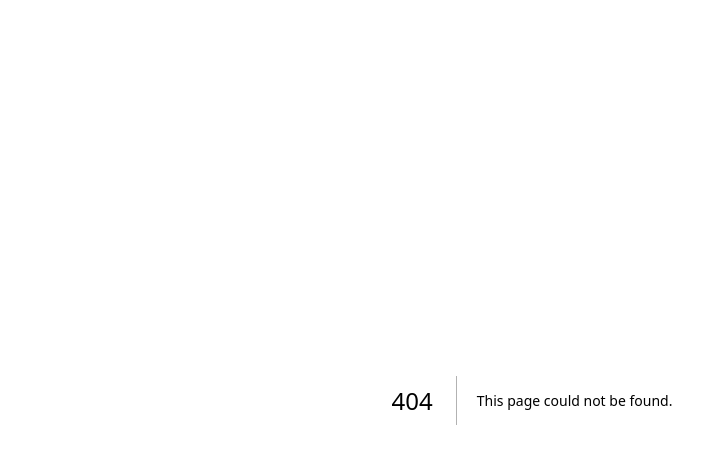
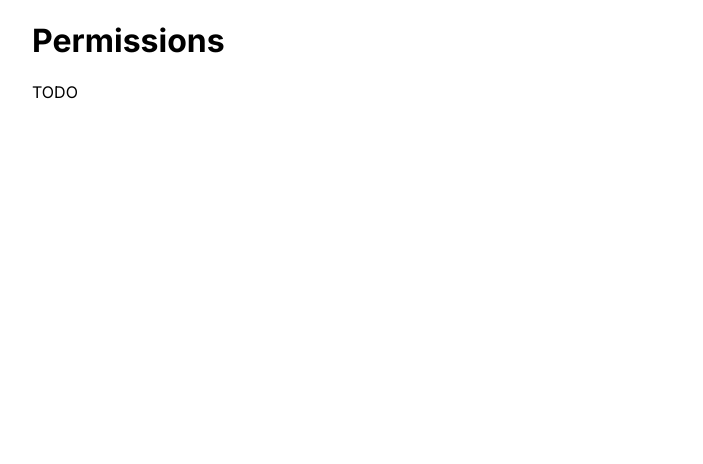
Before and after one commit to mryhryki/example-user-permissions-management, a Next.js app: page /permissions in a window 1280 px wide. Before the commit this address had no page. Shown: the top 464 px of the page, without its empty margins (108-811 px from the left). Built offline with nearby package versions, Linux system fonts and the light colour scheme.

Commit message:
Add sub pages

```diff
--- /dev/null
+++ b/src/app/permissions/page.tsx
@@ -0,0 +1,8 @@
+export default function Permissions() {
+  return (
+    <main>
+      <h1>Permissions</h1>
+      <p>TODO</p>
+    </main>
+  );
+}
```
Also changed, not shown: src/app/roles/page.tsx (added, +8 -0 lines), src/app/users/page.tsx (added, +8 -0 lines).
